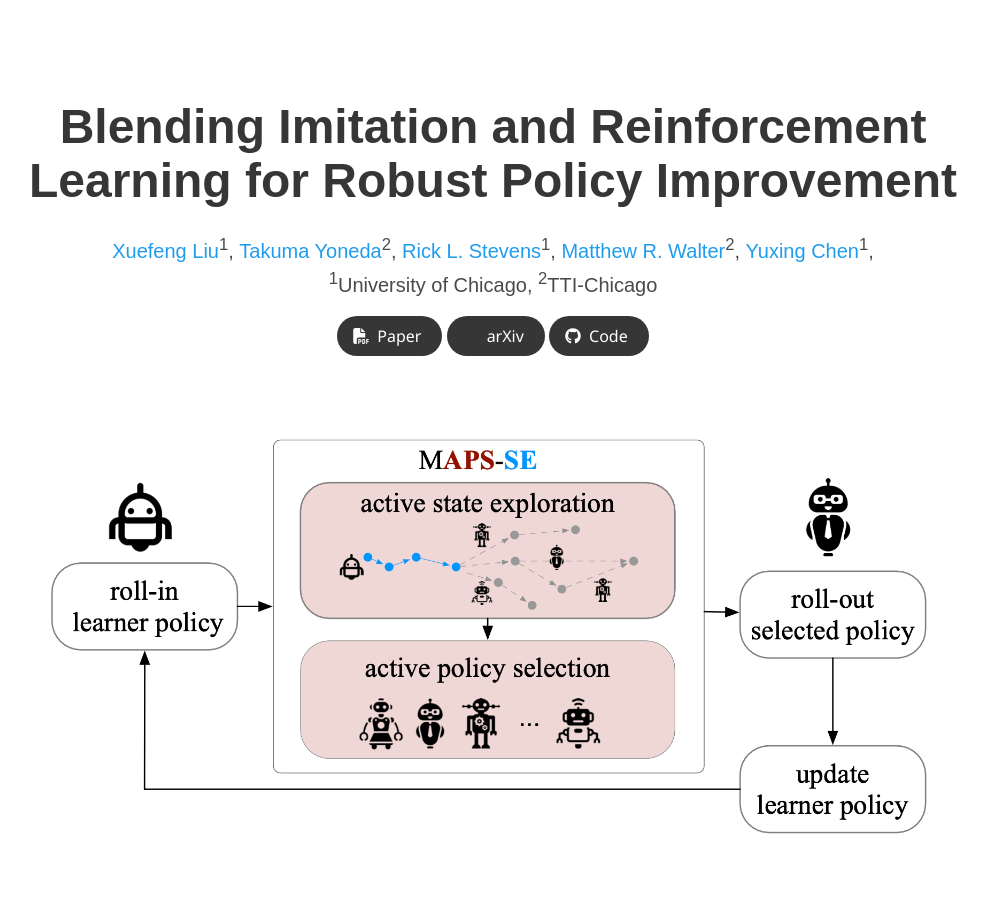
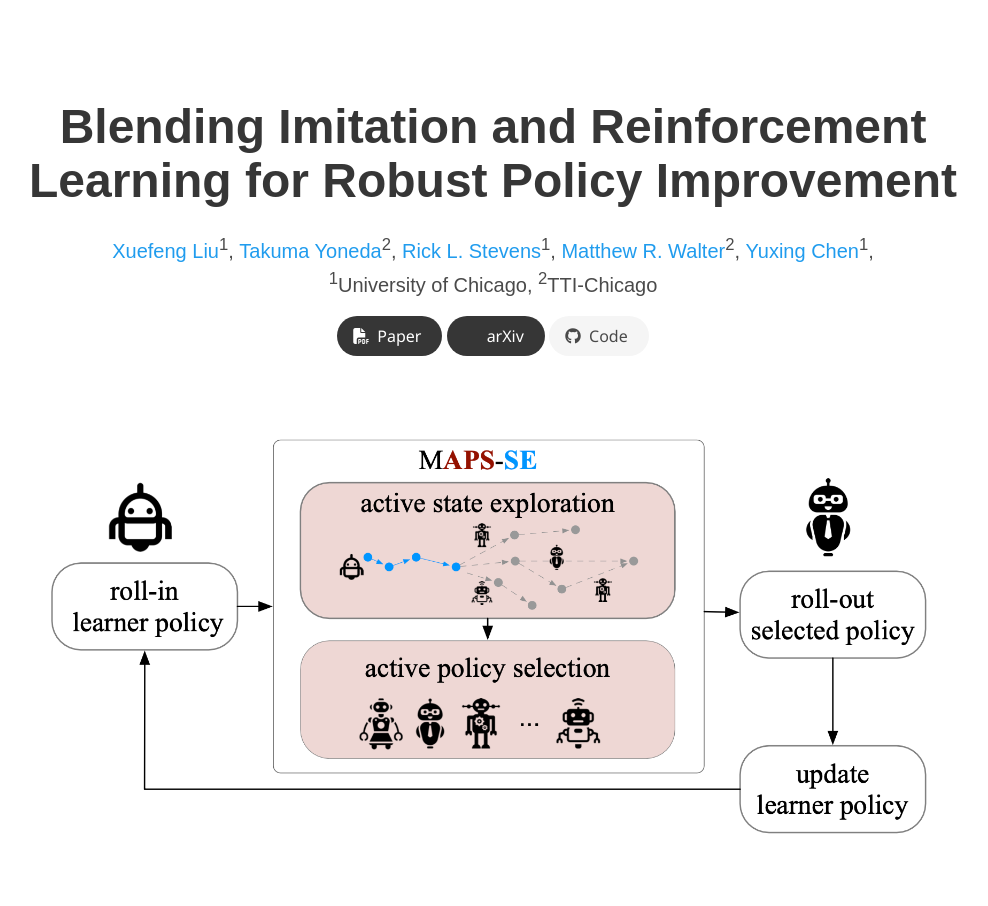
Before and after one commit to robust-policy-improvement/robust-policy-improvement.github.io, a plain HTML site: page index.html in a window 1280 px wide. Shown: the top 906 px of the page, without its empty margins (147-1135 px from the left). Drawn offline with nearby package versions, Linux system fonts and the light colour scheme; some icons are missing; a web font is replaced by a local one.

Commit message:
fix links

```diff
--- a/index.html
+++ b/index.html
@@ -69,7 +69,7 @@
             <div class="publication-links">
               <!-- PDF Link. -->
               <span class="link-block">
-                <a href="https://arxiv.org/pdf/2310.01737.pdf"
+                <a href="https://openreview.net/forum?id=eJ0dzPJq1F"
                    class="external-link button is-normal is-rounded is-dark">
                   <span class="icon">
                       <i class="fas fa-file-pdf"></i>
@@ -86,20 +86,10 @@
                   <span>arXiv</span>
                 </a>
               </span>
-              <!-- Video Link. -->
-              <!-- <span class="link-block">
-                   <a href="https://www.youtube.com/watch?v=MrKrnHhk8IA"
-                   class="external-link button is-normal is-rounded is-dark">
-                   <span class="icon">
-                   <i class="fab fa-youtube"></i>
-                   </span>
-                   <span>Video</span>
-                   </a>
-                   </span> -->
               <!-- Code Link. -->
               <span class="link-block">
-                <a href="https://github.com/google/nerfies"
-                   class="external-link button is-normal is-rounded is-dark">
+                <a href="javascript:;"
+                   class="external-link button is-normal is-rounded is-light">
                   <span class="icon">
                       <i class="fab fa-github"></i>
                   </span>
```
